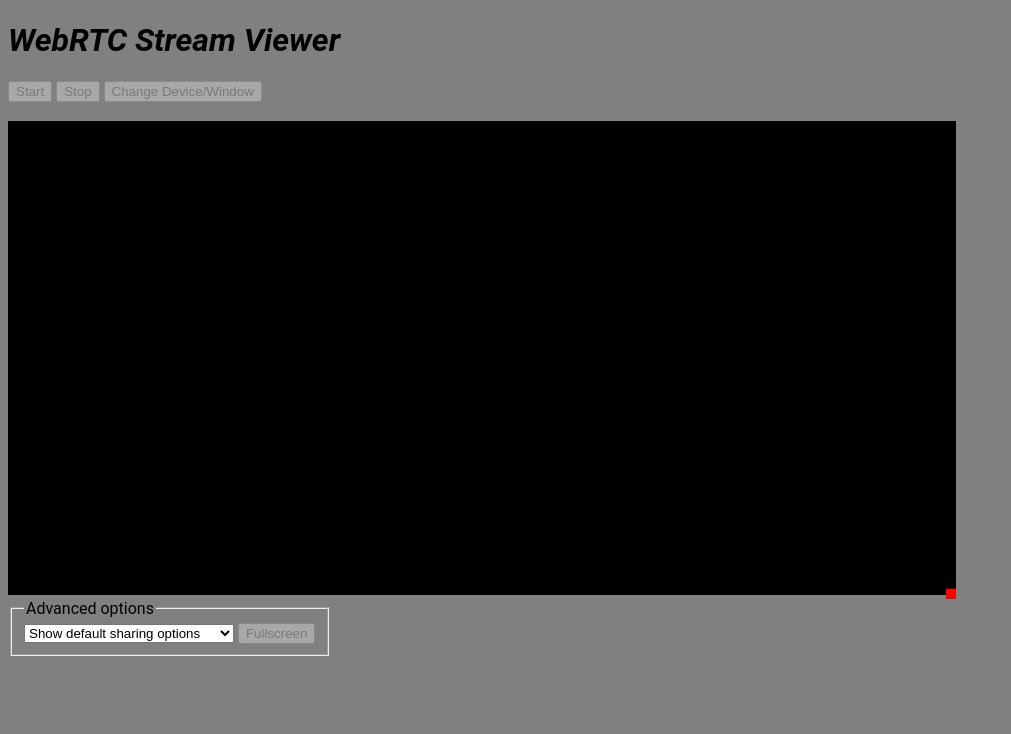
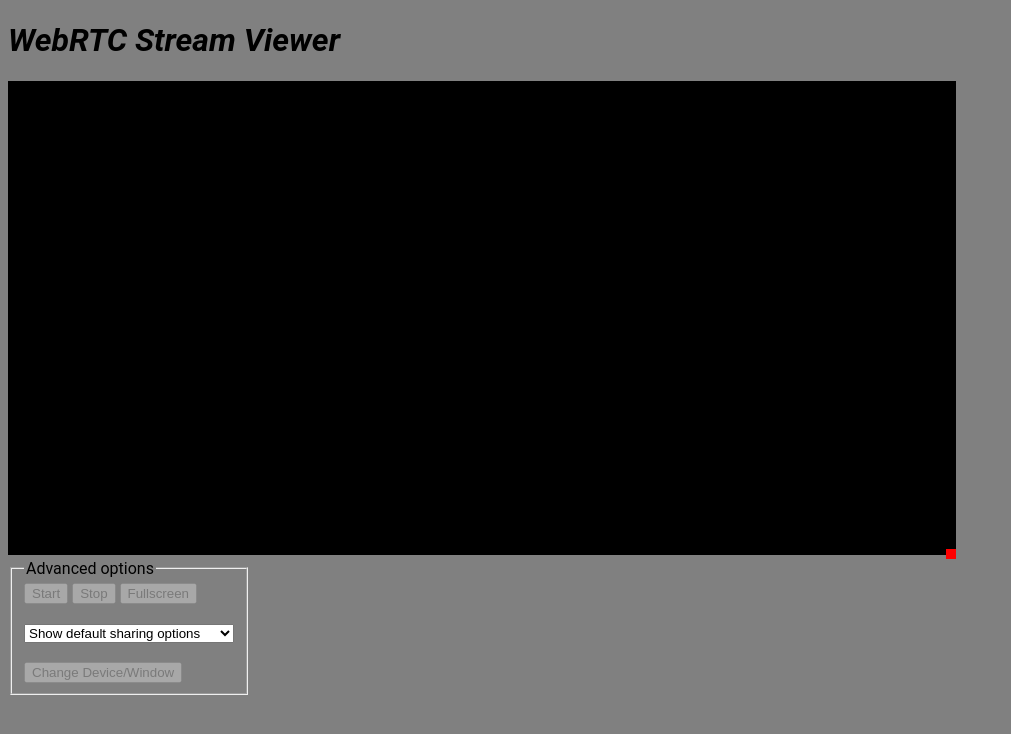
Before and after one commit to txj-xyz/web-capture, a plain HTML site: page index.html in a window 1280 px wide. Shown: the whole page, without its empty margins (0-1011 px from the left). Drawn offline with Linux system fonts and the light colour scheme; a script that the page names is missing.

Commit message:
tweak: re-arrange HTML buttons

```diff
--- a/index.html
+++ b/index.html
@@ -10,12 +10,6 @@
 
 <body>
   <h1><i>WebRTC Stream Viewer</i></h1>
-  <button id="startButton" disabled>Start</button>
-  <button id="stopButton" disabled>Stop</button>
-  <button id="changeSourceButton" disabled>Change Device/Window</button>
-  <br/>
-  <br/>
-
   <div id="container">
     <video id="video-container" autoplay playsinline muted></video>
     <div id="resizable-handle"></div>
@@ -24,13 +18,19 @@
   <div id="options-container">
     <fieldset id="options">
       <legend>Advanced options</legend>
+      <button id="startButton" disabled>Start</button>
+      <button id="stopButton" disabled>Stop</button>
+      <button id="fullscreenButton" disabled>Fullscreen</button><br><br>
       <select id="displaySurface">
         <option value="default" selected>Show default sharing options</option>
         <option value="browser">Prefer to share a browser tab</option>
         <option value="window">Prefer to share a window</option>
         <option value="monitor">Prefer to share an entire screen</option>
       </select>
-      <button id="fullscreenButton" disabled>Fullscreen</button>
+      <br>
+      <br>
+      <button id="changeSourceButton" disabled>Change Device/Window</button>
+
     </fieldset>
   </div>
   <div id="msgBox"></div>
```
